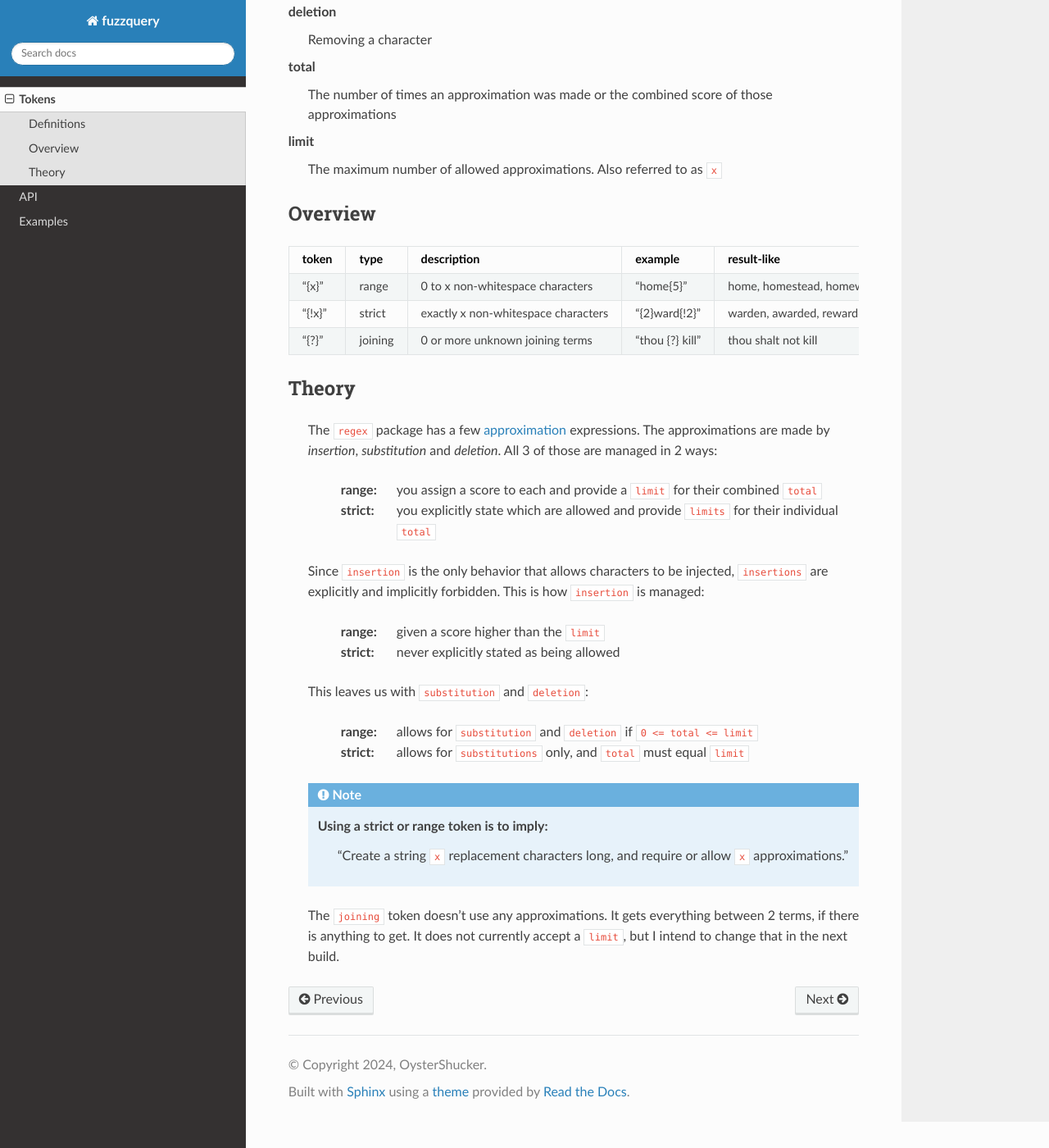
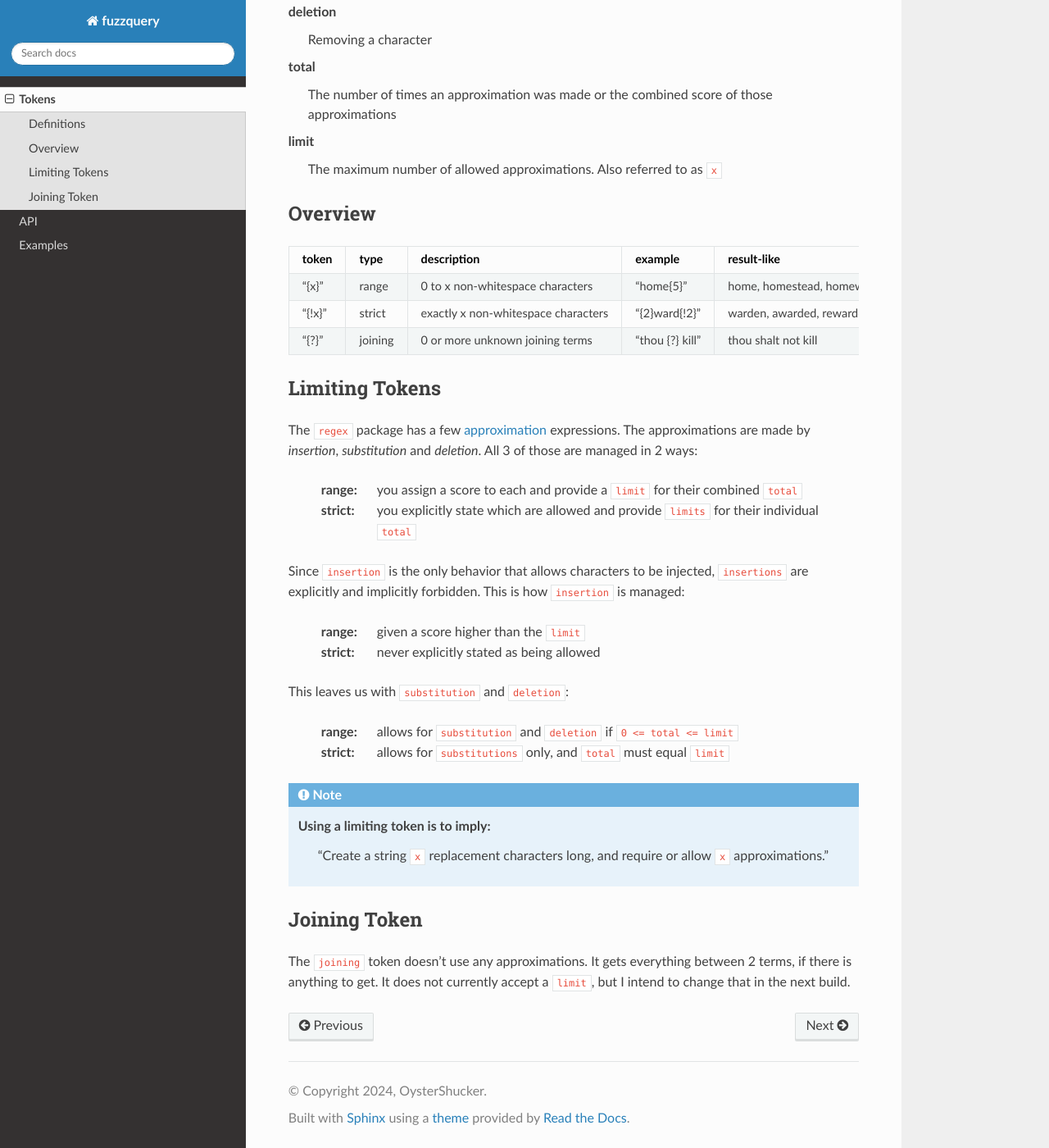
Before and after one commit to OneMadGypsy/fuzzquery, a Sphinx documentation site: the page built from docs/source/tokens.rst, in a window 1280 px wide and 1400 px high, scrolled down 490 px. Shown: the whole window at 82% size. Built offline with Sphinx 7.4.7 and the Read the Docs theme 2.0.0, drawn with Linux system fonts in a browser that asks for light colours.

Commit message:
Update tokens.rst

```diff
--- a/docs/source/tokens.rst
+++ b/docs/source/tokens.rst
@@ -32,36 +32,32 @@ Overview
 | "{?}"  | joining | 0 or more unknown joining terms       | "thou {?} kill"  | thou shalt not kill            |
 +--------+---------+---------------------------------------+------------------+--------------------------------+
 
+Limiting Tokens
+---------------
 
-Theory
-------
+The ``regex`` package has a few `approximation <https://github.com/mrabarnett/mrab-regex#approximate-fuzzy-matching-hg-issue-12-hg-issue-41-hg-issue-109>`_ expressions.
+The approximations are made by `insertion`, `substitution` and `deletion`. All 3 of those are managed in 2 ways:
 
-  Limiter Tokens
-  --------------
+  :range: you assign a score to each and provide a ``limit`` for their combined ``total``
+  :strict: you explicitly state which are allowed and provide ``limits`` for their individual ``total``
 
-  The ``regex`` package has a few `approximation <https://github.com/mrabarnett/mrab-regex#approximate-fuzzy-matching-hg-issue-12-hg-issue-41-hg-issue-109>`_ expressions.
-  The approximations are made by `insertion`, `substitution` and `deletion`. All 3 of those are managed in 2 ways:
+Since ``insertion`` is the only behavior that allows characters to be injected, ``insertions`` are explicitly and implicitly forbidden.
+This is how ``insertion`` is managed:
 
-    :range: you assign a score to each and provide a ``limit`` for their combined ``total``
-    :strict: you explicitly state which are allowed and provide ``limits`` for their individual ``total``
+  :range: given a score higher than the ``limit``
+  :strict: never explicitly stated as being allowed
 
-  Since ``insertion`` is the only behavior that allows characters to be injected, ``insertions`` are explicitly and implicitly forbidden.
-  This is how ``insertion`` is managed:
+This leaves us with ``substitution`` and ``deletion``:
 
-    :range: given a score higher than the ``limit``
-    :strict: never explicitly stated as being allowed
+  :range: allows for ``substitution`` and ``deletion`` if ``0 <= total <= limit``
+  :strict: allows for ``substitutions`` only, and ``total`` must equal ``limit``
 
-  This leaves us with ``substitution`` and ``deletion``:
+.. note::
 
-    :range: allows for ``substitution`` and ``deletion`` if ``0 <= total <= limit``
-    :strict: allows for ``substitutions`` only, and ``total`` must equal ``limit``
+  Using a limiting token is to imply:
+    "Create a string ``x`` replacement characters long, and require or allow ``x`` approximations."
 
-  .. note::
+Joining Token
+-------------
 
-    Using a strict or range token is to imply:
-      "Create a string ``x`` replacement characters long, and require or allow ``x`` approximations."
-
-  Joining Token
-  -------------
-
-  The ``joining`` token doesn't use any approximations. It gets everything between 2 terms, if there is anything to get. It does not currently accept a ``limit``, but I intend to change that in the next build.
+The ``joining`` token doesn't use any approximations. It gets everything between 2 terms, if there is anything to get. It does not currently accept a ``limit``, but I intend to change that in the next build.
```
